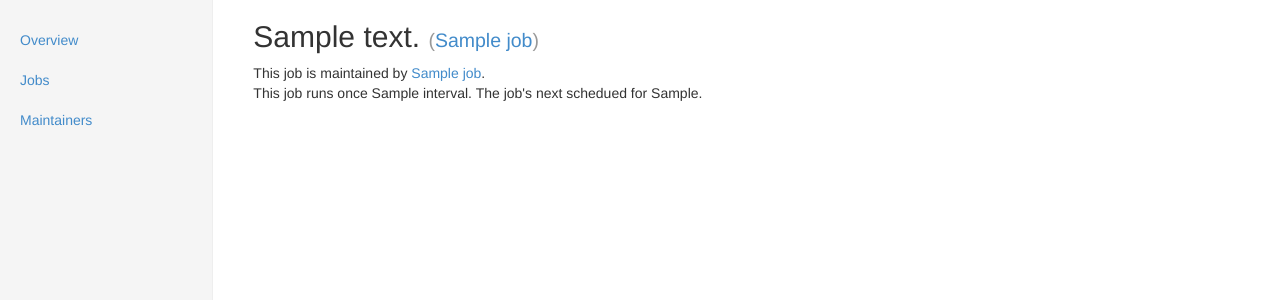
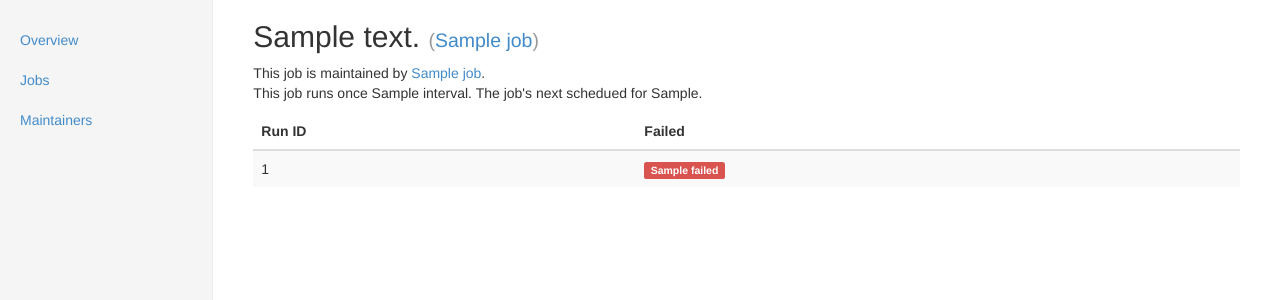
Before and after one commit to paultag/moxie, a Python web app: template templates/job.html in a window 1280 px wide. Shown: the top 300 px of the page. Run offline with Jinja, Linux system fonts and the light colour scheme; the template is opened without the code that fills it: most values are stand-ins (such as "Sample title", 1, 10 or a date in 2020); style sheets or scripts are compiled from the project's sources.

Commit message:
Update runs.

```diff
--- a/moxie/models.py
+++ b/moxie/models.py
@@ -38,6 +38,8 @@ class Run(Base):
     __tablename__ = 'run'
     id = Column(Integer, primary_key=True)
     failed = Column(Boolean)
+    job_id = Column(Integer, ForeignKey('job.id'))
+    job = relationship("Job", foreign_keys=[job_id], backref='runs')
 
 
 class JobEnv(Base):
--- /dev/null
+++ b/templates/fragments/runs.html
@@ -0,0 +1,18 @@
+  <div class="table-responsive">
+    <table class="table table-striped">
+      <thead>
+        <tr>
+          <th>Run ID</th>
+          <th>Failed</th>
+        </tr>
+      </thead>
+      <tbody>
+{% for run in runs %}
+        <tr>
+          <td>{{run.id}}</td>
+          <td><span class="label {% if not run.failed %}label-success{% else %}label-danger{% endif %}">{{run.failed}}</span></td>
+        </tr>
+{% endfor %}
+      </tbody>
+    </table>
+  </div>
--- a/templates/job.html
+++ b/templates/job.html
@@ -9,4 +9,7 @@
     This job runs once {{interval}}. The job's next schedued for
     {{next_run}}.
     </p>
+
+{% include "fragments/runs.html" %}
+
 {% endblock %}
```
Also changed, not shown: moxie/app.py (+8 -3 lines), moxie/daemon.py (+6 -1 lines).
